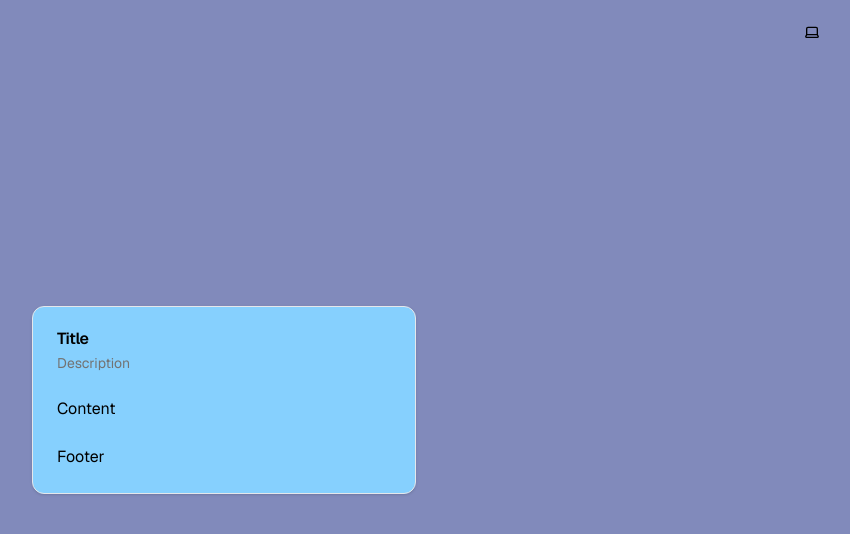
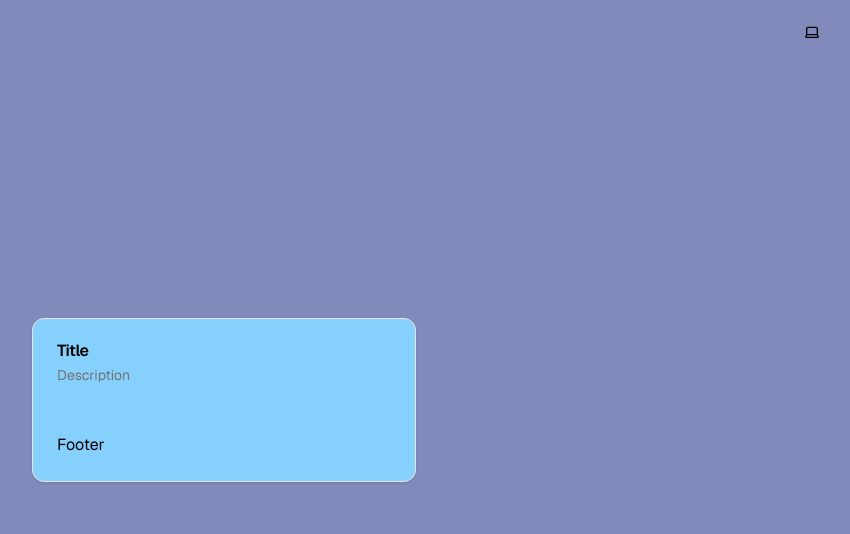
Before and after one commit to VanshAnand1/BLOG-2, a Next.js app: page /auth/signup in a window 1280 px wide. Shown: the top 534 px of the page, without its empty margins (416-1266 px from the left). Built offline with nearby package versions, Linux system fonts and the light colour scheme.

Commit message:
BG-3 feature: added themeswitcher to layout for auth routes

```diff
--- /dev/null
+++ b/app/auth/layout.tsx
@@ -0,0 +1,16 @@
+import ThemeSwitcher from "@/components/theme-switcher";
+
+export default function RootLayout({
+  children,
+}: Readonly<{
+  children: React.ReactNode;
+}>) {
+  return (
+    <div className="relative z-10">
+      <div className="fixed top-3 right-3">
+        <ThemeSwitcher />
+      </div>
+      <div>{children}</div>
+    </div>
+  );
+}
--- a/app/auth/signup/page.tsx
+++ b/app/auth/signup/page.tsx
@@ -1,12 +1,8 @@
 import SignUpForm from "@/components/auth/sign-up-form";
-import ThemeSwitcher from "@/components/theme-switcher";
 
 export default function Page() {
   return (
     <div className="flex min-h-svh w-full items-center justify-center p-6 md:p-10">
-      <div className="fixed top-3 right-3 ">
-        <ThemeSwitcher />
-      </div>
       <div className="w-full max-w-sm">
         <SignUpForm />
       </div>
--- a/components/auth/sign-up-form.tsx
+++ b/components/auth/sign-up-form.tsx
@@ -16,6 +16,13 @@ export default function SignUpForm({
   className,
   ...props
 }: React.ComponentPropsWithoutRef<"div">) {
+  const [email, setEmail] = useState("");
+  const [confirmEmail, setConfirmEmail] = useState("");
+  const [displayName, setDisplayName] = useState("");
+  const [password, setPassword] = useState("");
+  const [confirmPassword, setConfirmPassword] = useState("");
+
+  const handleSignup = () => {};
   return (
     <div className={cn("flex flex-col gap-6", className)} {...props}>
       <Card>
@@ -23,7 +30,9 @@ export default function SignUpForm({
           <CardTitle>Title</CardTitle>
           <CardDescription>Description</CardDescription>
         </CardHeader>
-        <CardContent>Content</CardContent>
+        <CardContent>
+          <form></form>
+        </CardContent>
         <CardFooter>Footer</CardFooter>
       </Card>
     </div>
```
